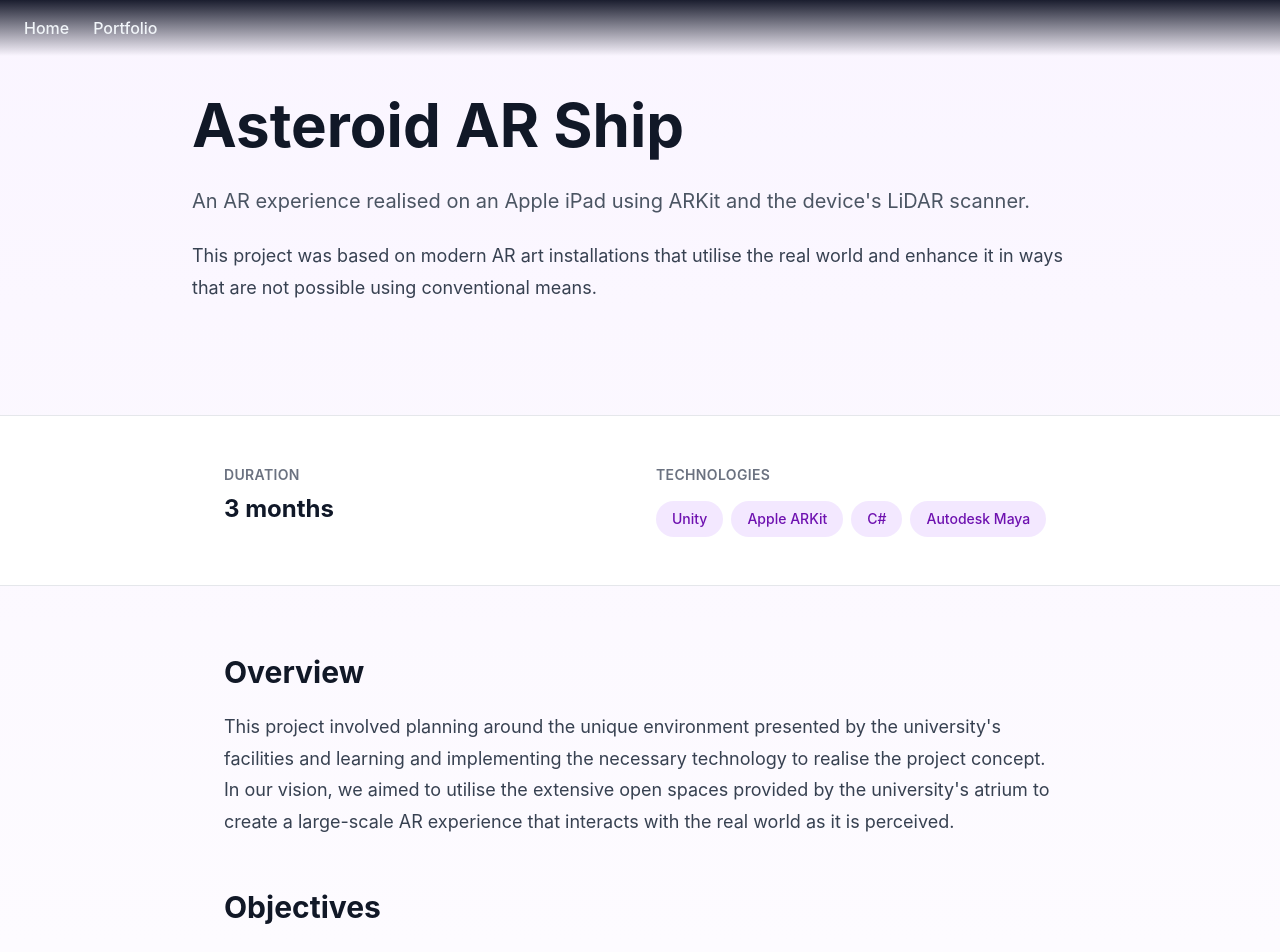
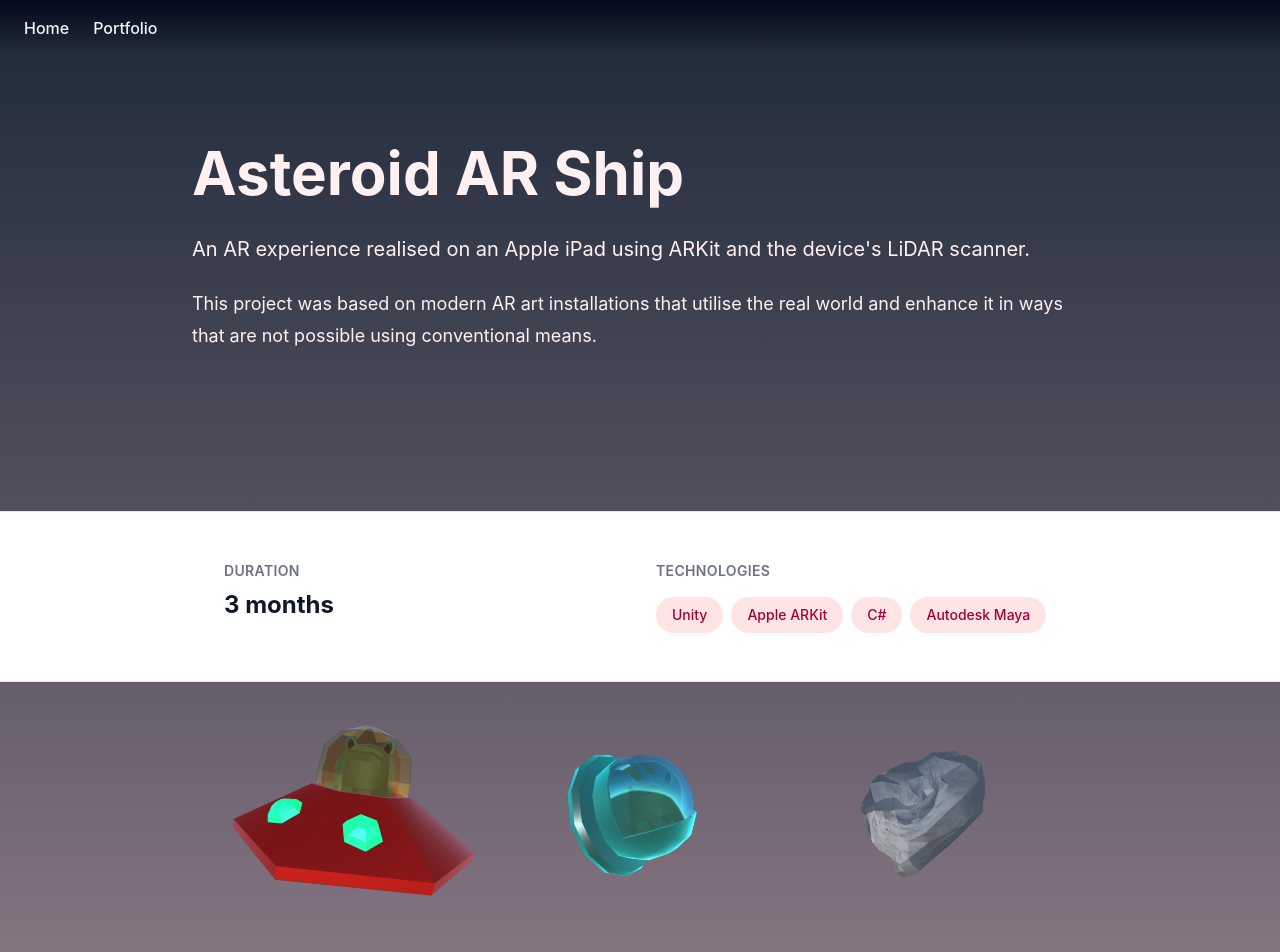
Before and after one commit to MagicalSpyto/Portfolio, a Next.js app: page /portfolio/asteroidarship in a window 1280 px wide. Shown: the top 952 px of the page. Built offline with nearby package versions, Linux system fonts and the light colour scheme.

Commit message:
add immages to asteroid ar ship and framer motion to project

```diff
--- a/app/data/AsteroidARShip.tsx
+++ b/app/data/AsteroidARShip.tsx
@@ -8,6 +8,7 @@ export const projectData = {
     images: {
       image1: "/imports/UfoGut.png",
       image2: "/imports/Ufo2Gut.png",
+      image3: "/imports/asteroidGut.png",
     },
     sections: {
       overview: "This project involved planning around the unique environment presented by the university's facilities and learning and implementing the necessary technology to realise the project concept. In our vision, we aimed to utilise the extensive open spaces provided by the university's atrium to create a large-scale AR experience that interacts with the real world as it is perceived.",
--- a/app/page.tsx
+++ b/app/page.tsx
@@ -137,7 +137,7 @@ export default function Home() {
           <Link
             href="/portfolio"
             className="inline-flex items-center text-sm font-medium px-24 py-6 bg-slate-50 text-slate-900
-            hover:pl-48 transition-[padding] ease-out
+            hover:pl-48 active:pl-40 transition-[padding] ease-out
             [clip-path:polygon(0_0,100%_0,100%_0%,85%_50%,100%_100%,100%_100%,0_100%)]"
           >
             View all projects
--- a/app/portfolio/asteroidarship/page.tsx
+++ b/app/portfolio/asteroidarship/page.tsx
@@ -1,23 +1,60 @@
+'use client';
+
 import { projectData } from "@/app/data/AsteroidARShip";
+import { useState } from "react";
+import { motion, Variants } from "framer-motion";
 
 export default function AsteroidARShip() {
+  const [animatingImages, setAnimatingImages] = useState<Set<number>>(new Set());
+
+  const handleImageClick = (imageIndex: number) => {
+    setAnimatingImages(prev => new Set(prev).add(imageIndex));
+    setTimeout(() => {
+      setAnimatingImages(prev => {
+        const next = new Set(prev);
+        next.delete(imageIndex);
+        return next;
+      });
+    }, 1000);
+  };
+
+  const wiggleVariants: Variants = {
+    initial: {
+      rotate: 0,
+      y: 0
+     },
+    animate: {
+      y: [0, 50, 50, -150, 0], // Wackelbewegung
+      rotate: [0, 360],
+      transition: {
+        duration: 1,
+        ease: "backInOut",
+        times: [0, 0.15, 0.3, 0.5, 1] // Timing für die Wackelbewegung
+      }
+    },
+    exit: {
+      rotate: 0,
+      transition: { duration: 1 } // Instant reset, keine Rückwärts-Animation
+    }
+  };
   return (
-    <div className="min-h-screen bg-gradient-to-b from-purple-50 to-white">
+    <div className="min-h-screen bg-gradient-to-b from-gray-800 to-rose-200">
       {/* Hero Section */}
-      <div className="relative py-20 px-4 sm:px-6 lg:px-8">
-        <div className="max-w-4xl mx-auto">
-          <h1 className="heading-h1 mb-4">
+      <div className="relative py-32 px-4 sm:px-6 lg:px-8 overflow-hidden">
+        <div className="absolute inset-0 h-full w-full">
+        </div>
+        <div className="relative z-10 max-w-4xl mx-auto">
+          <h1 className="heading-h1 mb-4 text-rose-50!">
             {projectData.title}
           </h1>
-          <p className="subtitle mb-6">
+          <p className="subtitle mb-6 text-rose-50!">
             {projectData.subtitle}
           </p>
-          <p className="body-text mb-8">
+          <p className="body-text mb-8 text-rose-50!">
             {projectData.description}
           </p>
         </div>
       </div>
-
       {/* Project Info */}
       <div className="bg-white border-y border-gray-200">
         <div className="max-w-4xl mx-auto px-4 sm:px-6 lg:px-8 py-12">
@@ -38,7 +75,7 @@ export default function AsteroidARShip() {
                 {projectData.technologies.map((tech, index) => (
                   <span
                     key={index}
-                    className="px-4 py-2 bg-purple-100 text-purple-800 rounded-full text-sm font-medium"
+                    className="px-4 py-2 bg-rose-100 text-rose-800 rounded-full text-sm font-medium"
                   >
                     {tech}
                   </span>
@@ -48,7 +85,61 @@ export default function AsteroidARShip() {
           </div>
         </div>
       </div>
-
+            {/* Gallery Section */}
+      <div className="">
+        <div className="max-w-4xl mx-auto px-4 sm:px-6 lg:px-8">
+          <div className="grid grid-cols-1 md:grid-cols-3 gap-8">
+            <motion.div
+              className="aspect-square cursor-pointer"
+              onClick={() => handleImageClick(0)}
+              variants={wiggleVariants}
+              initial="initial"
+              animate={animatingImages.has(0) ? "animate" : "initial"}
+              transition={animatingImages.has(0) ? undefined : { duration: 0 }}
+            >
+              <div className="h-full w-full overflow-hidden rounded-lg">
+                <img
+                  src={projectData.images.image1}
+                  alt="Project image 1"
+                  className="h-full w-full object-cover hover:scale-80 transition-transform duration-300"
+                />
+              </div>
+            </motion.div>
+            <motion.div
+              className="aspect-square cursor-pointer"
+              onClick={() => handleImageClick(1)}
+              variants={wiggleVariants}
+              initial="initial"
+              animate={animatingImages.has(1) ? "animate" : "initial"}
+              transition={animatingImages.has(1) ? undefined : { duration: 0 }}
+            >
+              <div className="h-full w-full overflow-hidden rounded-lg">
+                <img
+                  src={projectData.images.image2}
+                  alt="Project image 2"
+                  className="h-full w-full object-cover hover:scale-80 transition-transform duration-300"
+                />
+              </div>
+            </motion.div>
+            <motion.div
+              className="aspect-square cursor-pointer"
+              onClick={() => handleImageClick(2)}
+              variants={wiggleVariants}
+              initial="initial"
+              animate={animatingImages.has(2) ? "animate" : "initial"}
+              transition={animatingImages.has(2) ? undefined : { duration: 0 }}
+            >
+              <div className="h-full w-full overflow-hidden rounded-lg">
+                <img
+                  src={projectData.images.image3}
+                  alt="Project image 3"
+                  className="h-full w-full object-cover hover:scale-80 transition-transform duration-300"
+                />
+              </div>
+            </motion.div>
+          </div>
+        </div>
+      </div>
       {/* Content Sections */}
       <div className="max-w-4xl mx-auto px-4 sm:px-6 lg:px-8 py-16">
         <div className="space-y-12">
--- a/package.json
+++ b/package.json
@@ -11,6 +11,7 @@
     "lint": "eslint"
   },
   "dependencies": {
+    "framer-motion": "^12.38.0",
     "next": "16.2.3",
     "react": "19.2.4",
     "react-dom": "19.2.4",
```
Also changed, not shown: app/globals.css (line endings or trailing spaces), public/imports/asteroidGut.png (renamed from public/imports/asteroid gut.png), 1 other file (tests, documents, lock files or other folders).
